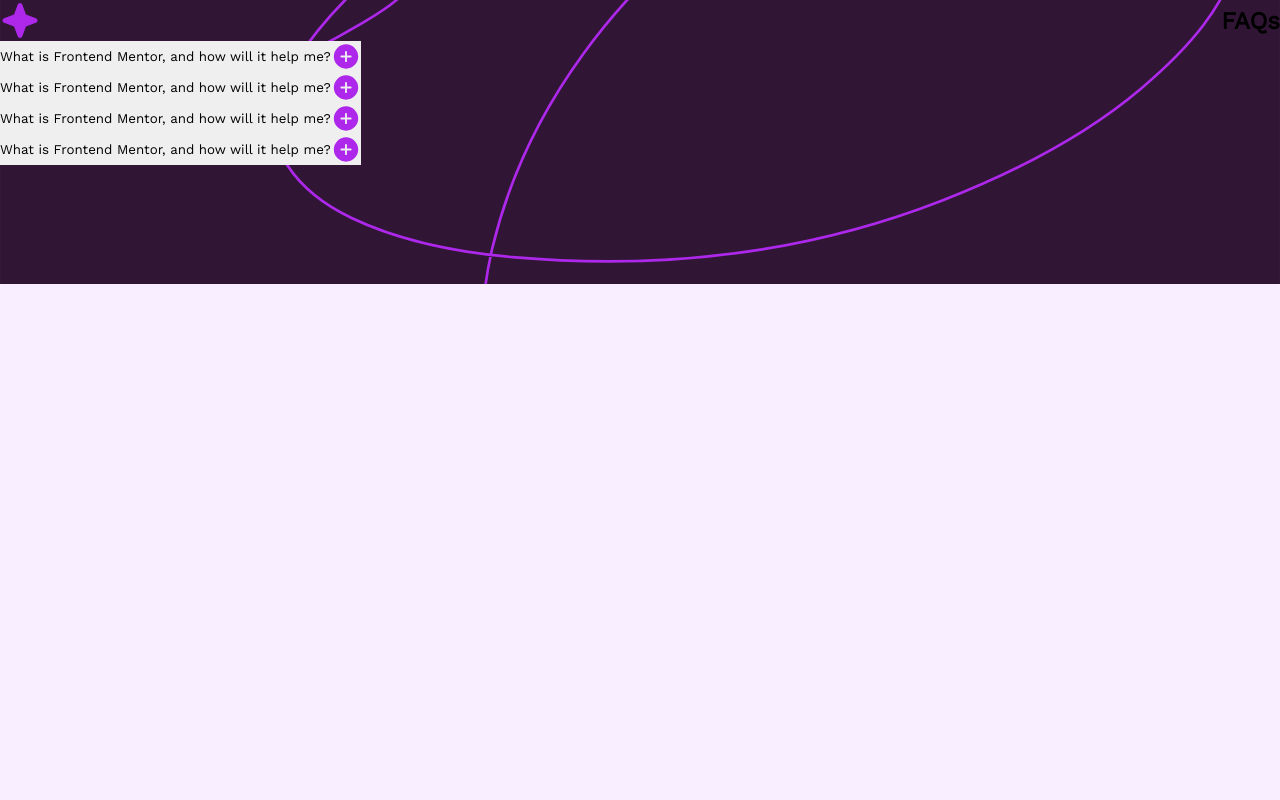
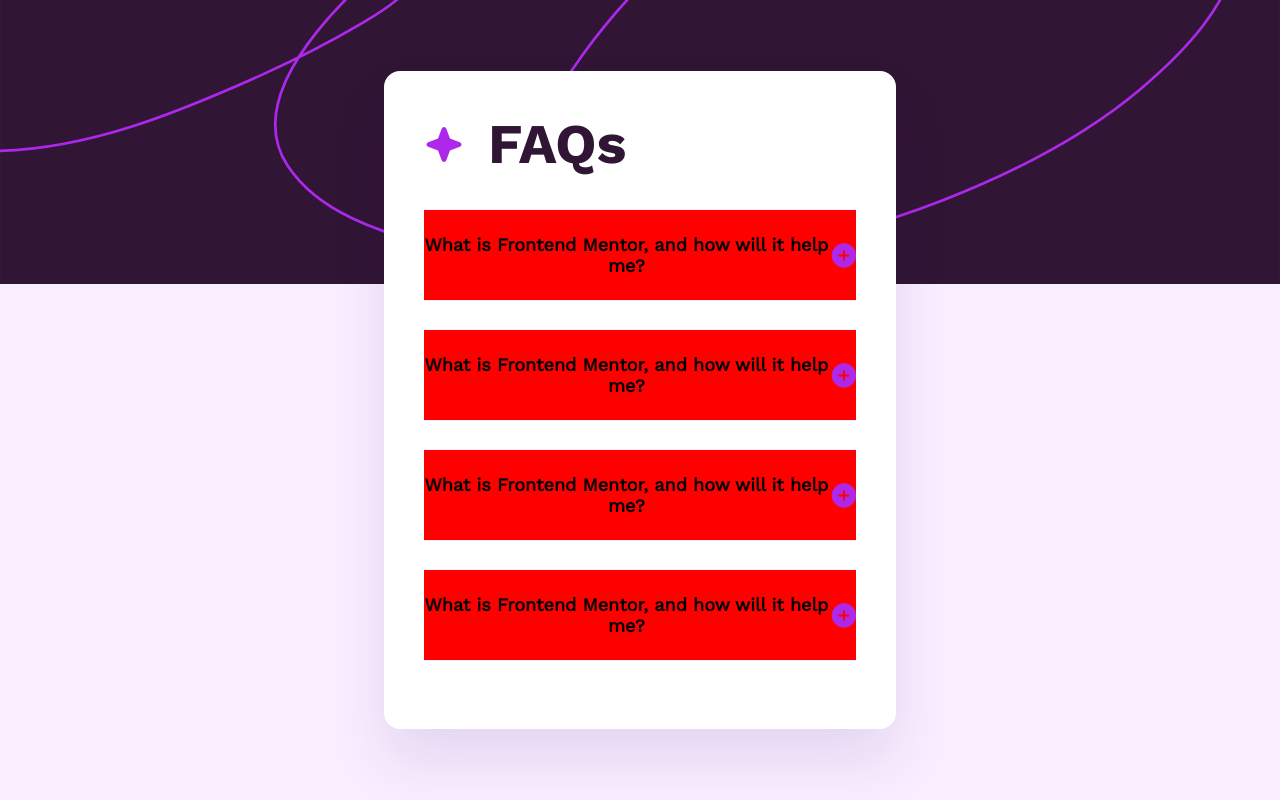
Before and after one commit to KiwiScreams/FAQ-Accordion-React, a React (Vite) app: page / in a window 1280 px wide. Built offline with nearby package versions, Linux system fonts and the light colour scheme.

Commit message:
accordion button

```diff
--- a/src/components/accordion/Accordion.css
+++ b/src/components/accordion/Accordion.css
@@ -49,3 +49,17 @@
     font-weight: var(--font-weight-400);
     font-size: 16px;
 }
+.main-faq .faq-body span
+{
+    background-image: url(../../assets/images/icon-plus.svg);
+    width: 30px;
+    height: 30px;
+}
+.rame
+{
+    background-color: red;
+}
+.main-faq .faq-body span.active
+{
+    background-image: url(../../assets/images/icon-minus.svg);
+}
--- a/src/components/accordion/Accordion.jsx
+++ b/src/components/accordion/Accordion.jsx
@@ -1,6 +1,7 @@
 import iconStar from "../../assets/images/icon-star.svg";
 import iconPlus from "../../assets/images/icon-plus.svg";
 import iconMinus from "../../assets/images/icon-minus.svg";
+import "./Accordion.css"
 import { useState } from "react";
 function Accordion() {
     const [activePanel, setActivePanel] = useState(null);
@@ -47,13 +48,10 @@
                     )}
                 </div> */}
                     {panels.map((panel) => (
-                        <div key={panel.id} className={` ${activePanel === panel.id ? 'accordion-active' : ''}`} onClick={() => handleToggle(panel.id)}>
-                            <button className="accordion flex">What is Frontend Mentor, and how will it help me?<img
-                                src={iconPlus} alt="" className={activePanel === panel.id ? "active" : ""}/>
-
-                            </button>
+                        <div key={panel.id} className={`rame ${activePanel === panel.id ? 'accordion-active' : ''}`} onClick={() => handleToggle(panel.id)}>
+                            <button className="accordion flex">What is Frontend Mentor, and how will it help me?<span className={activePanel === panel.id ? "active" : ""}></span></button>
                             {activePanel === panel.id && (
-                                <div className="accordion-content">
+                                <div className="panel">
                                     <p>{panel.content}</p>
                                 </div>
                             )}
```
